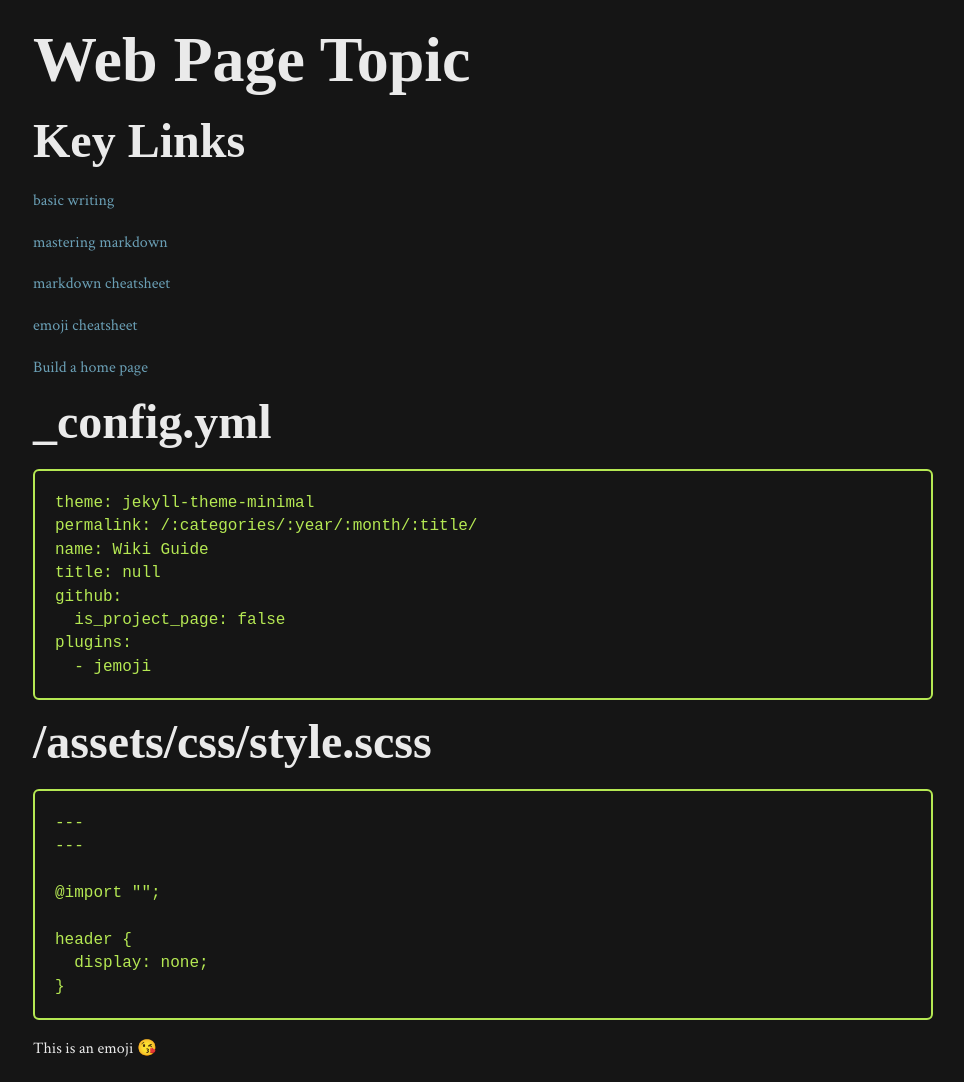
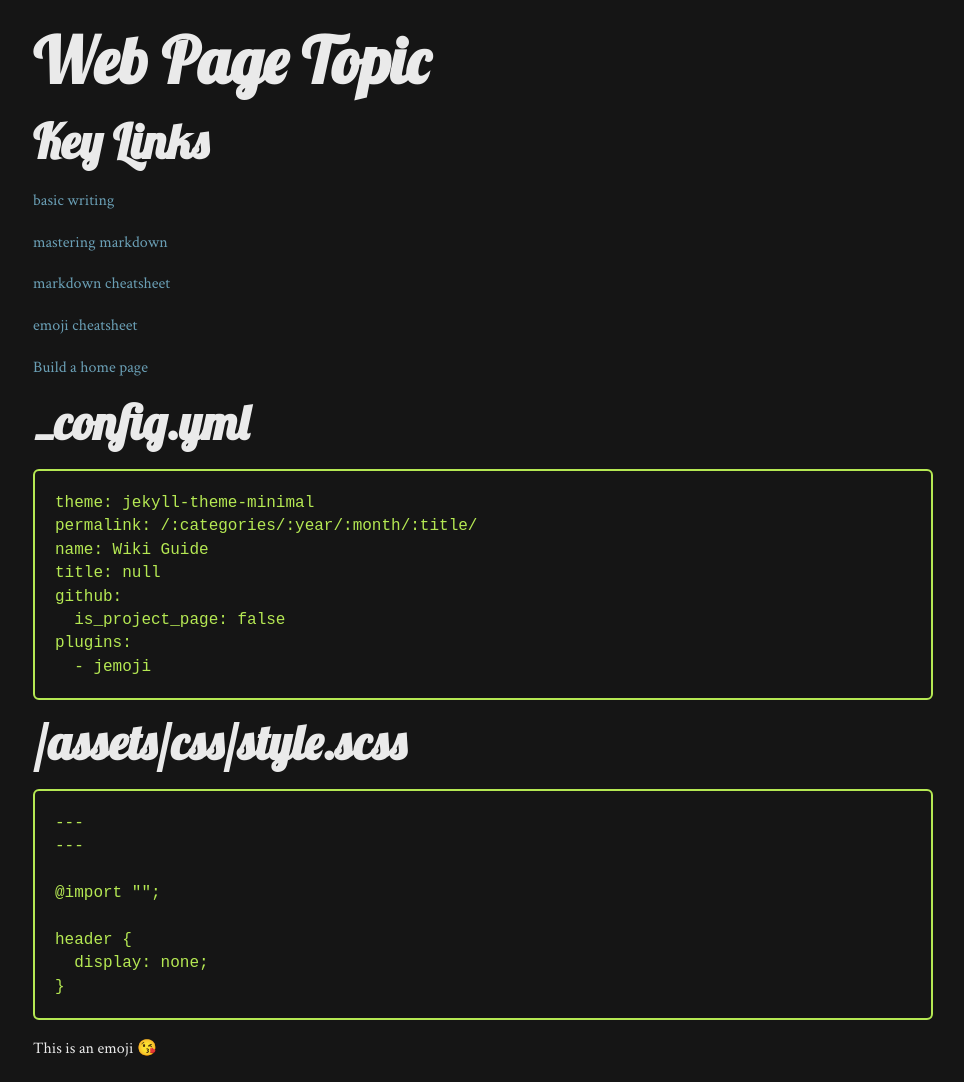
Before and after one commit to profphillips/wikibasics, a Jekyll site: the page built from index.md, in a window 1280 px wide. Shown: the whole page, without its empty margins (157-1121 px from the left). Built offline with Jekyll 4.4.1, drawn with Linux system fonts in a browser that asks for light colours; emoji names are drawn with the system emoji font; our own code applies the rules of GitHub Pages for plain Markdown files.

Commit message:
Update style.scss

```diff
--- a/assets/css/style.scss
+++ b/assets/css/style.scss
@@ -99,7 +99,7 @@ h1, h2, h3, h4, h5, h6 {
 }
 
 h1, h2 {
- // font-family: 'Lobster', cursive;
+ font-family: 'Lobster', cursive;
 }
 
 h1 {
```
